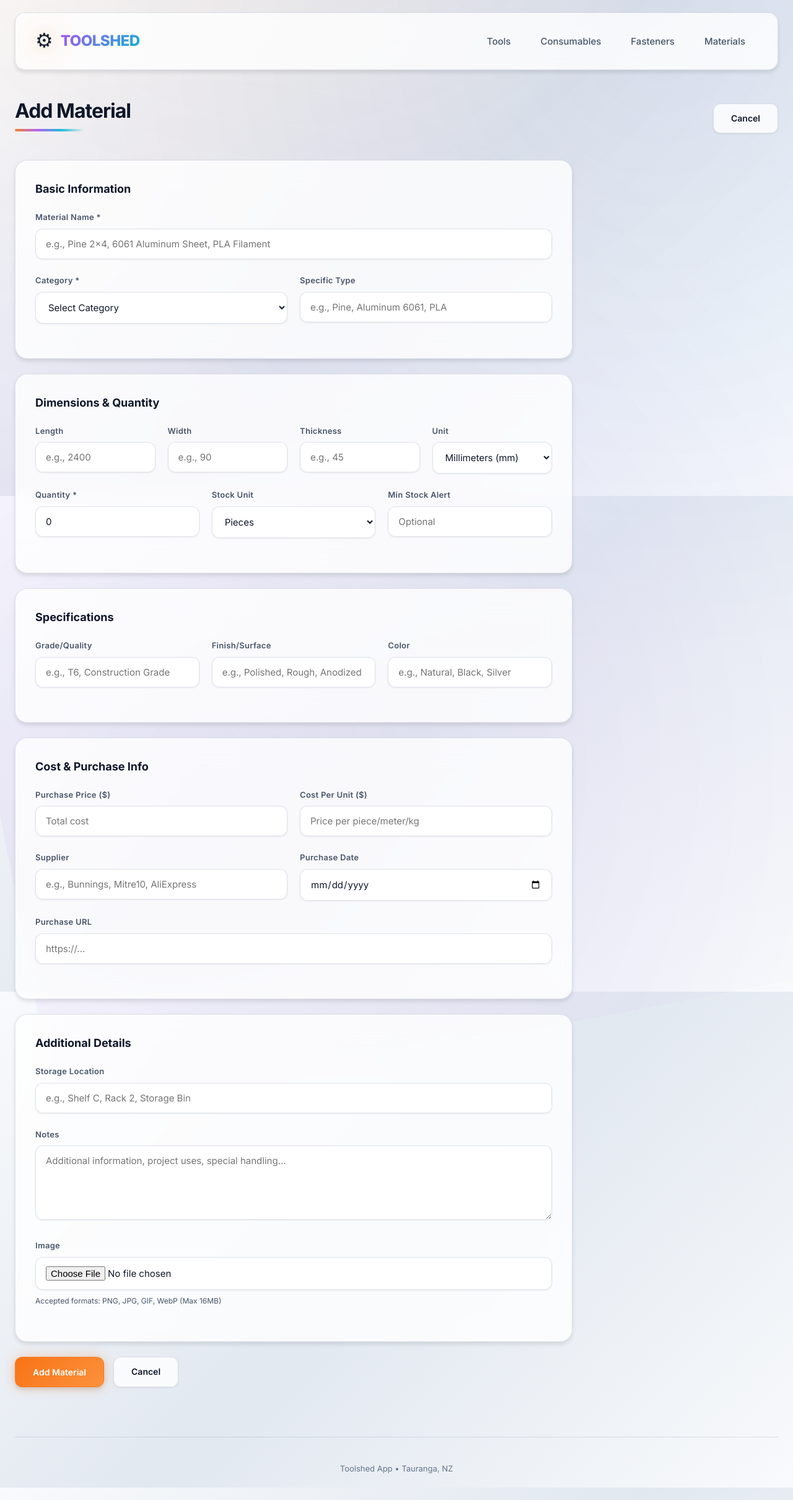
After one commit to dev-alt/toolshed-app, a Flask app: page /material/add in a window 1280 px wide. The commit adds this page. Shown: the whole page at 62% size. Run offline with Flask 3, Linux system fonts and the light colour scheme.

Commit message:
Implement comprehensive materials management system
Added complete CRUD functionality for materials with extensive tracking:

Database Schema:
- Expanded materials table from 9 to 23 fields
- Added dimensions (length, width, thickness with units)
- Added specifications (grade, finish, color)
- Added cost tracking (purchase price, cost per unit)
- Added supplier and purchase information
- Added storage location and notes

Templates:
- Created add_material.html with 5-section organized form
  - Basic Information (name, category, material type)
  - Dimensions & Quantity (L×W×T, stock units, min alerts)
  - Specifications (grade, finish, color)
  - Cost & Purchase Info (pricing, supplier, dates, URL)
  - Additional Details (location, notes, image upload)
- Created edit_material.html with pre-populated fields
- Redesigned materials.html with comprehensive table view
  - Smart dimension formatting (L × W × T mm)
  - Cost display (total or per-unit)
  - Low stock alerts matching other sections
  - Edit and Delete action buttons

Routes:
- POST /material/add - Create new material with image upload
- GET/POST /material/<id>/edit - Update material with image handling
- POST /material/<id>/delete - Delete material with confirmation

Material categories: Wood, Metal, Plastic, Fabric, Glass, Stone,
Composite, Filament, Resin, Paper, Foam, Rubber

Co-Authored-By: Claude Sonnet 4.5 <noreply@anthropic.com>

```diff
--- a/app.py
+++ b/app.py
@@ -71,9 +71,23 @@ def init_db():
         CREATE TABLE IF NOT EXISTS materials (
             id INTEGER PRIMARY KEY AUTOINCREMENT,
             name TEXT NOT NULL,
+            category TEXT,
             material_type TEXT,
-            quantity REAL,
+            quantity REAL DEFAULT 0,
             unit TEXT,
+            min_quantity REAL,
+            dimensions_length REAL,
+            dimensions_width REAL,
+            dimensions_thickness REAL,
+            dimension_unit TEXT,
+            grade TEXT,
+            finish TEXT,
+            color TEXT,
+            purchase_price REAL,
+            cost_per_unit REAL,
+            supplier TEXT,
+            purchase_date TEXT,
+            purchase_url TEXT,
             location TEXT,
             notes TEXT,
             image_path TEXT,
@@ -504,10 +518,143 @@ def delete_consumable(consumable_id):
 def materials():
     """List all materials"""
     conn = get_db()
-    materials = conn.execute('SELECT * FROM materials ORDER BY name').fetchall()
+    materials = conn.execute('SELECT * FROM materials ORDER BY category, name').fetchall()
+
+    # Get low stock materials
+    low_stock = conn.execute('''
+        SELECT * FROM materials
+        WHERE min_quantity IS NOT NULL AND quantity <= min_quantity
+        ORDER BY category, name
+    ''').fetchall()
+
     conn.close()
 
-    return render_template('materials.html', materials=materials)
+    return render_template('materials.html', materials=materials, low_stock=low_stock)
+
+@app.route('/material/add', methods=['GET', 'POST'])
+def add_material():
+    """Add new material"""
+    if request.method == 'POST':
+        conn = get_db()
+        c = conn.cursor()
+
+        # Handle file upload
+        image_path = None
+        if 'image' in request.files:
+            file = request.files['image']
+            if file and file.filename and allowed_file(file.filename):
+                filename = secure_filename(f"{datetime.now().strftime('%Y%m%d_%H%M%S')}_{file.filename}")
+                file.save(os.path.join(app.config['UPLOAD_FOLDER'], filename))
+                image_path = f"uploads/{filename}"
+
+        c.execute('''
+            INSERT INTO materials (name, category, material_type, quantity, unit, min_quantity,
+                                 dimensions_length, dimensions_width, dimensions_thickness, dimension_unit,
+                                 grade, finish, color, purchase_price, cost_per_unit, supplier,
+                                 purchase_date, purchase_url, location, notes, image_path)
+            VALUES (?, ?, ?, ?, ?, ?, ?, ?, ?, ?, ?, ?, ?, ?, ?, ?, ?, ?, ?, ?, ?)
+        ''', (
+            request.form.get('name'),
+            request.form.get('category'),
+            request.form.get('material_type'),
+            request.form.get('quantity', 0),
+            request.form.get('unit'),
+            request.form.get('min_quantity') or None,
+            request.form.get('dimensions_length') or None,
+            request.form.get('dimensions_width') or None,
+            request.form.get('dimensions_thickness') or None,
+            request.form.get('dimension_unit'),
+            request.form.get('grade'),
+            request.form.get('finish'),
+            request.form.get('color'),
+            request.form.get('purchase_price') or None,
+            request.form.get('cost_per_unit') or None,
+            request.form.get('supplier'),
+            request.form.get('purchase_date'),
+            request.form.get('purchase_url'),
+            request.form.get('location'),
+            request.form.get('notes'),
+            image_path
+        ))
+
+        conn.commit()
+        conn.close()
+
+        return redirect(url_for('materials'))
+
+    return render_template('add_material.html')
+
+@app.route('/material/<int:material_id>/edit', methods=['GET', 'POST'])
+def edit_material(material_id):
+    """Edit a material"""
+    conn = get_db()
+
+    if request.method == 'POST':
+        c = conn.cursor()
+
+        # Handle file upload
+        image_path = request.form.get('current_image')
+        if 'image' in request.files:
+            file = request.files['image']
+            if file and file.filename and allowed_file(file.filename):
+                filename = secure_filename(f"{datetime.now().strftime('%Y%m%d_%H%M%S')}_{file.filename}")
+                file.save(os.path.join(app.config['UPLOAD_FOLDER'], filename))
+                image_path = f"uploads/{filename}"
+
+        c.execute('''
+            UPDATE materials
+            SET name = ?, category = ?, material_type = ?, quantity = ?, unit = ?, min_quantity = ?,
+                dimensions_length = ?, dimensions_width = ?, dimensions_thickness = ?, dimension_unit = ?,
+                grade = ?, finish = ?, color = ?, purchase_price = ?, cost_per_unit = ?, supplier = ?,
+                purchase_date = ?, purchase_url = ?, location = ?, notes = ?, image_path = ?
+            WHERE id = ?
+        ''', (
+            request.form.get('name'),
+            request.form.get('category'),
+            request.form.get('material_type'),
+            request.form.get('quantity', 0),
+            request.form.get('unit'),
+            request.form.get('min_quantity') or None,
+            request.form.get('dimensions_length') or None,
+            request.form.get('dimensions_width') or None,
+            request.form.get('dimensions_thickness') or None,
+            request.form.get('dimension_unit'),
+            request.form.get('grade'),
+            request.form.get('finish'),
+            request.form.get('color'),
+            request.form.get('purchase_price') or None,
+            request.form.get('cost_per_unit') or None,
+            request.form.get('supplier'),
+            request.form.get('purchase_date'),
+            request.form.get('purchase_url'),
+            request.form.get('location'),
+            request.form.get('notes'),
+            image_path,
+            material_id
+        ))
+
+        conn.commit()
+        conn.close()
+
+        return redirect(url_for('materials'))
+
+    material = conn.execute('SELECT * FROM materials WHERE id = ?', (material_id,)).fetchone()
+    conn.close()
+
+    if not material:
+        return redirect(url_for('materials'))
+
+    return render_template('edit_material.html', material=material)
+
+@app.route('/material/<int:material_id>/delete', methods=['POST'])
+def delete_material(material_id):
+    """Delete a material"""
+    conn = get_db()
+    conn.execute('DELETE FROM materials WHERE id = ?', (material_id,))
+    conn.commit()
+    conn.close()
+
+    return redirect(url_for('materials'))
 
 @app.route('/fasteners')
 def fasteners():
--- /dev/null
+++ b/templates/add_material.html
@@ -0,0 +1,207 @@
+{% extends "base.html" %}
+
+{% block title %}Add Material - Toolshed App{% endblock %}
+
+{% block content %}
+<div class="flex justify-between align-center mb-30">
+    <h1 class="section-header">Add Material</h1>
+    <a href="{{ url_for('materials') }}" class="btn">Cancel</a>
+</div>
+
+<div style="max-width: 900px;">
+    <form method="POST" action="{{ url_for('add_material') }}" enctype="multipart/form-data">
+        <div class="glass" style="padding: 32px; border-radius: 20px; margin-bottom: 24px;">
+            <h3 style="font-size: 18px; margin-bottom: 20px; font-weight: 700; color: var(--text-primary); font-family: var(--font-display);">Basic Information</h3>
+
+            <div class="form-group">
+                <label class="form-label" for="name">Material Name *</label>
+                <input type="text" id="name" name="name" class="form-input"
+                       placeholder="e.g., Pine 2x4, 6061 Aluminum Sheet, PLA Filament" required>
+            </div>
+
+            <div style="display: grid; grid-template-columns: 1fr 1fr; gap: 20px;">
+                <div class="form-group">
+                    <label class="form-label" for="category">Category *</label>
+                    <select id="category" name="category" class="form-select" required>
+                        <option value="">Select Category</option>
+                        <option value="Wood">Wood</option>
+                        <option value="Metal">Metal</option>
+                        <option value="Plastic">Plastic</option>
+                        <option value="Fabric">Fabric</option>
+                        <option value="Glass">Glass</option>
+                        <option value="Stone">Stone</option>
+                        <option value="Composite">Composite</option>
+                        <option value="Filament">3D Printer Filament</option>
+                        <option value="Resin">Resin</option>
+                        <option value="Paper">Paper/Cardboard</option>
+                        <option value="Foam">Foam</option>
+                        <option value="Rubber">Rubber</option>
+                        <option value="Other">Other</option>
+                    </select>
+                </div>
+
+                <div class="form-group">
+                    <label class="form-label" for="material_type">Specific Type</label>
+                    <input type="text" id="material_type" name="material_type" class="form-input"
+                           placeholder="e.g., Pine, Aluminum 6061, PLA">
+                </div>
+            </div>
+        </div>
+
+        <div class="glass" style="padding: 32px; border-radius: 20px; margin-bottom: 24px;">
+            <h3 style="font-size: 18px; margin-bottom: 20px; font-weight: 700; color: var(--text-primary); font-family: var(--font-display);">Dimensions & Quantity</h3>
+
+            <div style="display: grid; grid-template-columns: 1fr 1fr 1fr 1fr; gap: 20px;">
+                <div class="form-group">
+                    <label class="form-label" for="dimensions_length">Length</label>
+                    <input type="number" id="dimensions_length" name="dimensions_length" class="form-input"
+                           step="0.01" min="0" placeholder="e.g., 2400">
+                </div>
+
+                <div class="form-group">
+                    <label class="form-label" for="dimensions_width">Width</label>
+                    <input type="number" id="dimensions_width" name="dimensions_width" class="form-input"
+                           step="0.01" min="0" placeholder="e.g., 90">
+                </div>
+
+                <div class="form-group">
+                    <label class="form-label" for="dimensions_thickness">Thickness</label>
+                    <input type="number" id="dimensions_thickness" name="dimensions_thickness" class="form-input"
+                           step="0.01" min="0" placeholder="e.g., 45">
+                </div>
+
+                <div class="form-group">
+                    <label class="form-label" for="dimension_unit">Unit</label>
+                    <select id="dimension_unit" name="dimension_unit" class="form-select">
+                        <option value="mm">Millimeters (mm)</option>
+                        <option value="cm">Centimeters (cm)</option>
+                        <option value="m">Meters (m)</option>
+                        <option value="in">Inches (in)</option>
+                        <option value="ft">Feet (ft)</option>
+                    </select>
+                </div>
+            </div>
+
+            <div style="display: grid; grid-template-columns: 1fr 1fr 1fr; gap: 20px;">
+                <div class="form-group">
+                    <label class="form-label" for="quantity">Quantity *</label>
+                    <input type="number" id="quantity" name="quantity" class="form-input"
+                           step="0.01" min="0" value="0" required>
+                </div>
+
+                <div class="form-group">
+                    <label class="form-label" for="unit">Stock Unit</label>
+                    <select id="unit" name="unit" class="form-select">
+                        <option value="pcs">Pieces</option>
+                        <option value="sheets">Sheets</option>
+                        <option value="boards">Boards</option>
+                        <option value="rolls">Rolls</option>
+                        <option value="kg">Kilograms</option>
+                        <option value="g">Grams</option>
+                        <option value="m">Meters</option>
+                        <option value="ft">Feet</option>
+                        <option value="m²">Square Meters</option>
+                        <option value="ft²">Square Feet</option>
+                    </select>
+                </div>
+
+                <div class="form-group">
+                    <label class="form-label" for="min_quantity">Min Stock Alert</label>
+                    <input type="number" id="min_quantity" name="min_quantity" class="form-input"
+                           step="0.01" min="0" placeholder="Optional">
+                </div>
+            </div>
+        </div>
+
+        <div class="glass" style="padding: 32px; border-radius: 20px; margin-bottom: 24px;">
+            <h3 style="font-size: 18px; margin-bottom: 20px; font-weight: 700; color: var(--text-primary); font-family: var(--font-display);">Specifications</h3>
+
+            <div style="display: grid; grid-template-columns: 1fr 1fr 1fr; gap: 20px;">
+                <div class="form-group">
+                    <label class="form-label" for="grade">Grade/Quality</label>
+                    <input type="text" id="grade" name="grade" class="form-input"
+                           placeholder="e.g., T6, Construction Grade">
+                </div>
+
+                <div class="form-group">
+                    <label class="form-label" for="finish">Finish/Surface</label>
+                    <input type="text" id="finish" name="finish" class="form-input"
+                           placeholder="e.g., Polished, Rough, Anodized">
+                </div>
+
+                <div class="form-group">
+                    <label class="form-label" for="color">Color</label>
+                    <input type="text" id="color" name="color" class="form-input"
+                           placeholder="e.g., Natural, Black, Silver">
+                </div>
+            </div>
+        </div>
+
+        <div class="glass" style="padding: 32px; border-radius: 20px; margin-bottom: 24px;">
+            <h3 style="font-size: 18px; margin-bottom: 20px; font-weight: 700; color: var(--text-primary); font-family: var(--font-display);">Cost & Purchase Info</h3>
+
+            <div style="display: grid; grid-template-columns: 1fr 1fr; gap: 20px;">
+                <div class="form-group">
+                    <label class="form-label" for="purchase_price">Purchase Price ($)</label>
+                    <input type="number" id="purchase_price" name="purchase_price" class="form-input"
+                           step="0.01" min="0" placeholder="Total cost">
+                </div>
+
+                <div class="form-group">
+                    <label class="form-label" for="cost_per_unit">Cost Per Unit ($)</label>
+                    <input type="number" id="cost_per_unit" name="cost_per_unit" class="form-input"
+                           step="0.01" min="0" placeholder="Price per piece/meter/kg">
+                </div>
+            </div>
+
+            <div style="display: grid; grid-template-columns: 1fr 1fr; gap: 20px;">
+                <div class="form-group">
+                    <label class="form-label" for="supplier">Supplier</label>
+                    <input type="text" id="supplier" name="supplier" class="form-input"
+                           placeholder="e.g., Bunnings, Mitre10, AliExpress">
+                </div>
+
+                <div class="form-group">
+                    <label class="form-label" for="purchase_date">Purchase Date</label>
+                    <input type="date" id="purchase_date" name="purchase_date" class="form-input">
+                </div>
+            </div>
+
+            <div class="form-group">
+                <label class="form-label" for="purchase_url">Purchase URL</label>
+                <input type="url" id="purchase_url" name="purchase_url" class="form-input"
+                       placeholder="https://...">
+            </div>
+        </div>
+
+        <div class="glass" style="padding: 32px; border-radius: 20px; margin-bottom: 24px;">
+            <h3 style="font-size: 18px; margin-bottom: 20px; font-weight: 700; color: var(--text-primary); font-family: var(--font-display);">Additional Details</h3>
+
+            <div class="form-group">
+                <label class="form-label" for="location">Storage Location</label>
+                <input type="text" id="location" name="location" class="form-input"
+                       placeholder="e.g., Shelf C, Rack 2, Storage Bin">
+            </div>
+
+            <div class="form-group">
+                <label class="form-label" for="notes">Notes</label>
+                <textarea id="notes" name="notes" class="form-textarea" rows="4"
+                          placeholder="Additional information, project uses, special handling..."></textarea>
+            </div>
+
+            <div class="form-group">
+                <label class="form-label" for="image">Image</label>
+                <input type="file" id="image" name="image" class="form-input" accept="image/*">
+                <div style="margin-top: 8px; font-size: 12px; color: var(--text-secondary);">
+                    Accepted formats: PNG, JPG, GIF, WebP (Max 16MB)
+                </div>
+            </div>
+        </div>
+
+        <div style="display: flex; gap: 15px;">
+            <button type="submit" class="btn btn-primary">Add Material</button>
+            <a href="{{ url_for('materials') }}" class="btn">Cancel</a>
+        </div>
+    </form>
+</div>
+{% endblock %}
```
Also changed, not shown: templates/edit_material.html (added, +231 -0 lines), templates/materials.html (+81 -10 lines).
